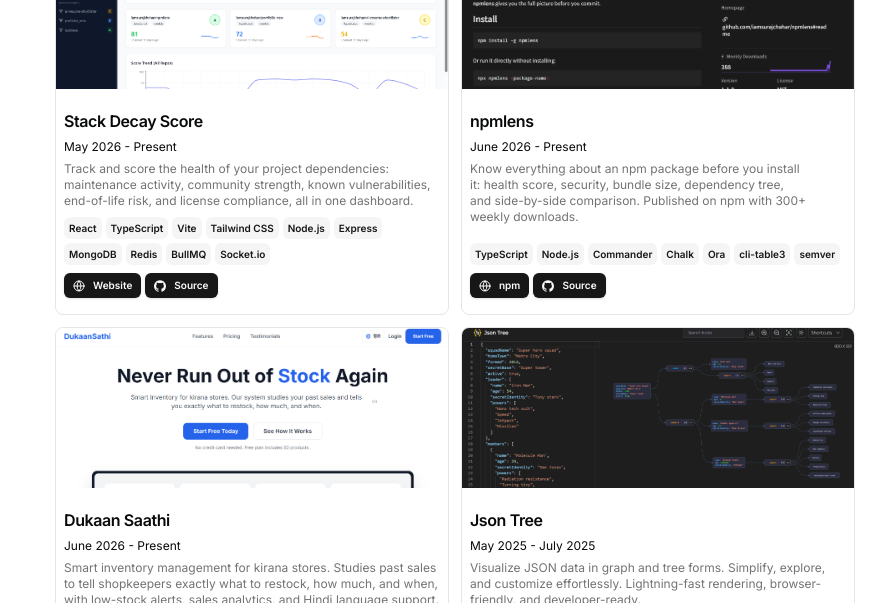
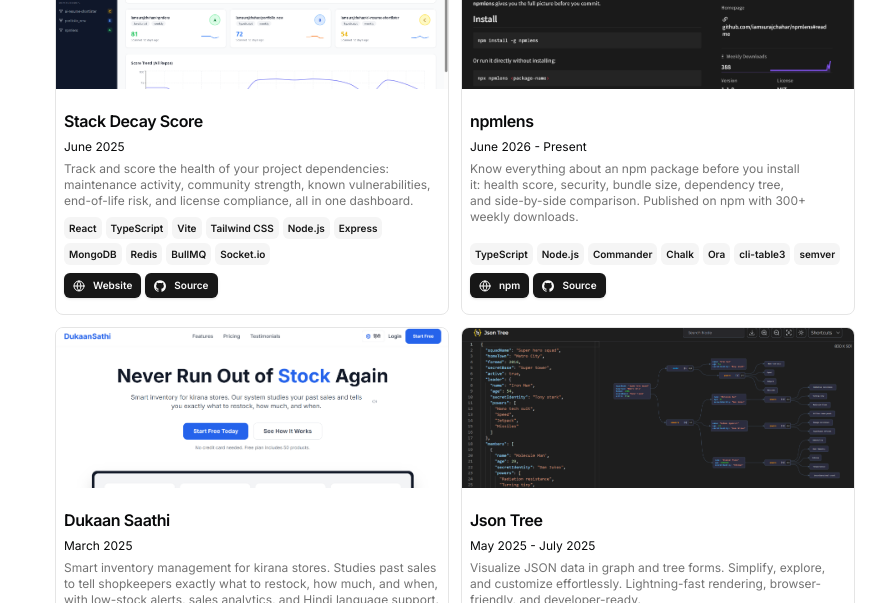
Before and after one commit to iamsurajchahar/portfolio_me, a Next.js app: page / in a window 1280 px wide. Shown: the part 1460-2063 px from the top of the page, without its empty margins (185-1071 px from the left). Built offline with nearby package versions, Linux system fonts and the light colour scheme.

Commit message:
Update project dates to match resume

```diff
--- a/src/data/resume.tsx
+++ b/src/data/resume.tsx
@@ -125,7 +125,7 @@ export const DATA = {
     {
       title: "Stack Decay Score",
       href: "https://stack-decay.vercel.app",
-      dates: "May 2026 - Present",
+      dates: "June 2025",
       active: true,
       description:
         "Track and score the health of your project dependencies: maintenance activity, community strength, known vulnerabilities, end-of-life risk, and license compliance, all in one dashboard.",
@@ -190,7 +190,7 @@ export const DATA = {
     {
       title: "Dukaan Saathi",
       href: "https://dukaan-saathi-client.vercel.app/",
-      dates: "June 2026 - Present",
+      dates: "March 2025",
       active: true,
       description:
         "Smart inventory management for kirana stores. Studies past sales to tell shopkeepers exactly what to restock, how much, and when, with low-stock alerts, sales analytics, and Hindi language support.",
```
